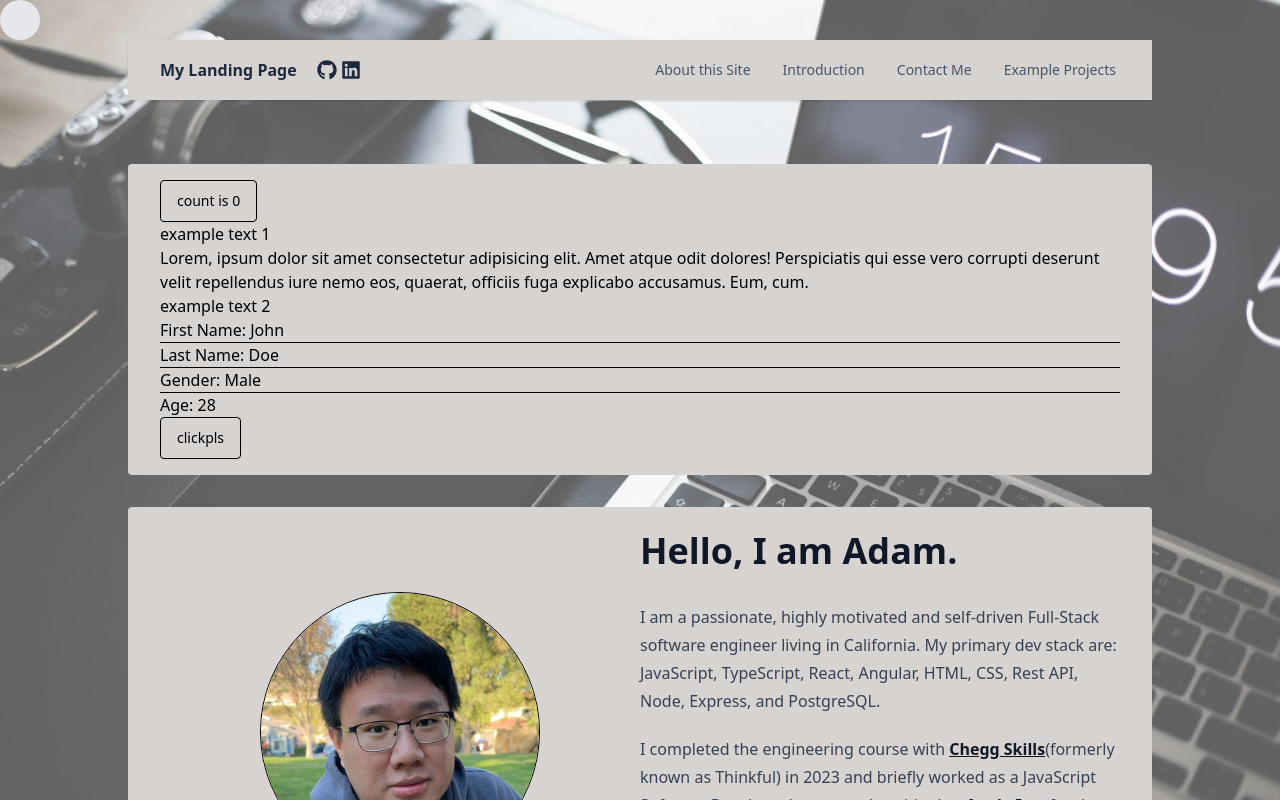
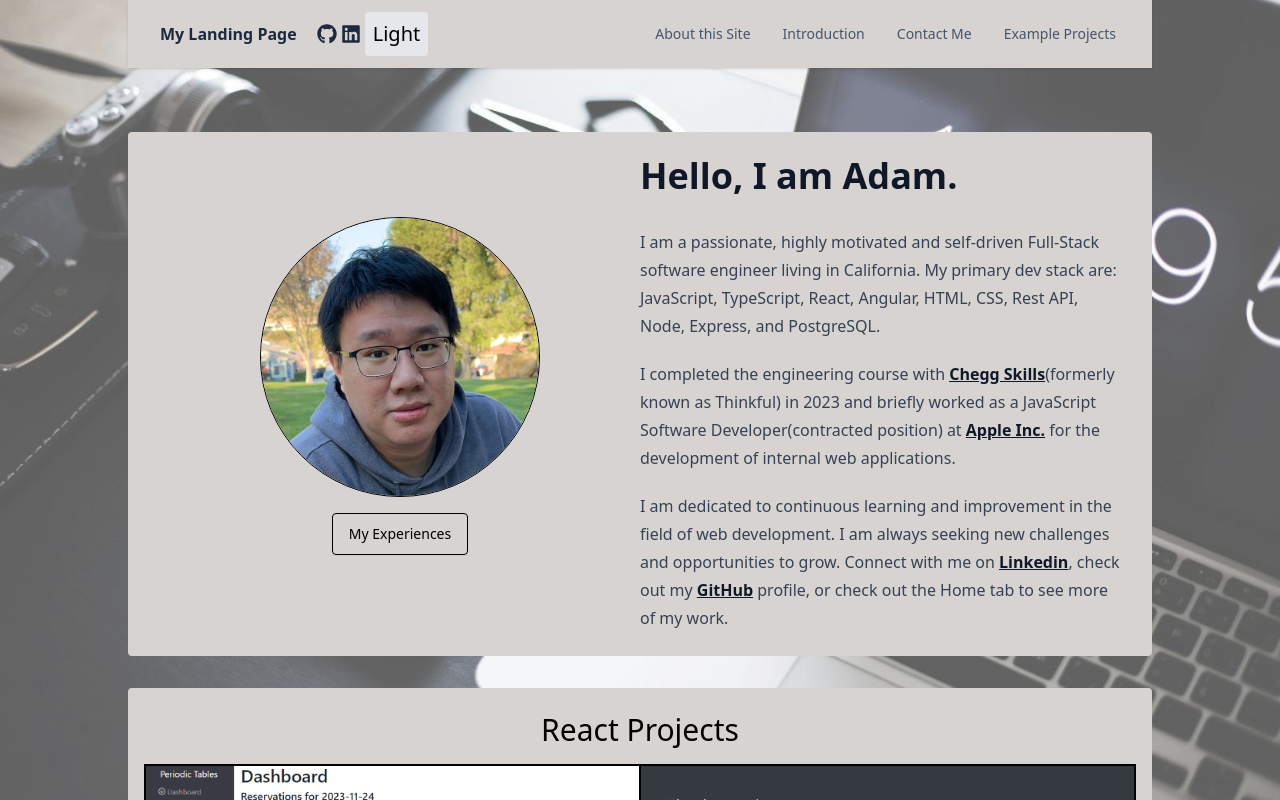
Before and after one commit to adam780930/react-practice, a React (Vite) app: page / in a window 1280 px wide. Shown: the top 800 px of the page. Built offline with nearby package versions, Linux system fonts and the light colour scheme.

Commit message:
updated theme toggle and applied dark theme to all current components

```diff
--- a/src/App.jsx
+++ b/src/App.jsx
@@ -14,11 +14,11 @@ function App() {
   return (
     <div>
       <Background />
-      <ThemeToggle />
       <Navigation />
+
       <div className="py-8"></div>
       <Routes>
-        <Route path="/" element={<Mainpage  />} />
+        <Route path="/" element={<Mainpage />} />
         <Route path="/sub" element={<Submainpage />} />
         <Route path="/example" element={<Examplepage />} />
         <Route path="/contact" element={<Contactpage />} />
--- a/src/components/Navigation.jsx
+++ b/src/components/Navigation.jsx
@@ -1,5 +1,6 @@
 import { Link } from "react-router-dom";
 import Reacticons from "./Reacticons.jsx";
+import ThemeToggle from "./Themetoggle.jsx";
 
 function Navigation() {
   const pages = [
@@ -21,6 +22,7 @@ function Navigation() {
                 </div>
               </Link>
               <Reacticons />
+              <ThemeToggle />
             </div>
             <div className="hidden lg:block">
               <ul className="flex flex-col gap-2 mt-2 mb-4 lg:mb-0 lg:mt-0 lg:flex-row lg:items-center lg:gap-6">
--- a/src/components/Themetoggle.jsx
+++ b/src/components/Themetoggle.jsx
@@ -1,53 +1,20 @@
+import { useState, useEffect } from "react";
+
 function ThemeToggle() {
-  // Example toggle script (include in <head> to prevent FOUC)
-  const toggle = document.getElementById("theme-toggle");
-  const setDark = (isDark) => {
-    document.documentElement.classList.toggle("dark", isDark);
-    localStorage.setItem("color-theme", isDark ? "dark" : "light");
-  };
+  const [theme, setTheme] = useState(localStorage.getItem("theme") || "light");
 
-  // Initial state
-  setDark(
-    localStorage.getItem("color-theme") === "dark" ||
-      (!localStorage.getItem("color-theme") &&
-        window.matchMedia("(prefers-color-scheme: dark)").matches),
-  );
-
-  // Event listener
-  // toggle.addEventListener("click", () =>
-  //   setDark(!document.documentElement.classList.contains("dark")),
-  // );
+  useEffect(() => {
+    document.documentElement.classList.toggle("dark", theme === "dark");
+    localStorage.setItem("theme", theme);
+  }, [theme]);
 
   return (
-    <div>
-      <button
-        id="theme-toggle"
-        className="p-2 rounded-full bg-gray-200 dark:bg-gray-700"
-      >
-        {/* <!-- Sun Icon (for when in dark mode) - initially hidden in light mode --> */}
-        <svg
-          id="theme-toggle-light-icon"
-          className="w-6 h-6 text-gray-800 hidden dark:block"
-          fill="none"
-          stroke="currentColor"
-          viewBox="0 0 24 24"
-          xmlns="http://www.w3.org"
-        >
-          light
-        </svg>
-        {/* <!-- Moon Icon (for when in light mode) - initially hidden in dark mode --> */}
-        <svg
-          id="theme-toggle-dark-icon"
-          className="w-6 h-6 text-gray-800 dark:hidden"
-          fill="none"
-          stroke="currentColor"
-          viewBox="0 0 24 24"
-          xmlns="http://www.w3.org"
-        >
-          dark
-        </svg>
-      </button>
-    </div>
+    <button
+      onClick={() => setTheme(theme === "light" ? "dark" : "light")}
+      className="p-2 rounded bg-gray-200 dark:bg-gray-800 text-black dark:text-white"
+    >
+      {theme === "dark" ? "Dark" : "Light"}
+    </button>
   );
 }
 
--- a/src/pages/Contactpage.jsx
+++ b/src/pages/Contactpage.jsx
@@ -10,14 +10,14 @@ function ContactPage() {
       "service_xtgzfki",
       "template_9ll93ma",
       e.target,
-      "user_kh1diuAotFnI96MCgonLa"
+      "user_kh1diuAotFnI96MCgonLa",
     );
     e.target.reset();
     alert("Thank you for your message!");
   }
 
   return (
-    <div className="bg-stone-block w-full max-w-5xl px-4 py-2 mx-auto bg-stone-300 rounded">
+    <div className="bg-stone-block w-full max-w-5xl px-4 py-2 mx-auto bg-stone-300 text-black rounded dark:bg-black dark:text-white">
       <form className="max-w-full mx-auto" onSubmit={Emailsubmit}>
         <header className="mb-5 my-2 text-center text-3xl">
           <span>Send me an email</span>
--- a/src/pages/Examplepage.jsx
+++ b/src/pages/Examplepage.jsx
@@ -2,7 +2,7 @@ import ExampleProjects from "../components/ExampleProjects.jsx";
 
 function Examplepage() {
   return (
-    <div className="bg-stone-block w-full max-w-5xl px-4 py-2 mx-auto bg-stone-300 rounded">
+    <div className="bg-stone-block w-full max-w-5xl px-4 py-2 mx-auto bg-stone-300 text-black rounded dark:bg-black dark:text-white">
       <ExampleProjects />
     </div>
   );
--- a/src/pages/Introduction.jsx
+++ b/src/pages/Introduction.jsx
@@ -6,7 +6,7 @@ import Buttons from "../components/Button.jsx";
 function Introduction({ handleOpenModal }) {
   return (
     <div>
-      <div className="bg-stone-block w-full max-w-5xl px-4 py-2 mx-auto bg-stone-300 rounded">
+      <div className="bg-stone-block w-full max-w-5xl px-4 py-2 mx-auto bg-stone-300 text-black rounded dark:bg-black dark:text-white">
         <div className="grid grid-cols-2 p-4">
           <div className="m-auto p-auto">
             <img src={Portrait} className="w-70 h-70 rounded-full border"></img>
--- a/src/pages/Mainpage.jsx
+++ b/src/pages/Mainpage.jsx
@@ -4,7 +4,6 @@ import ExampleProjects from "../components/ExampleProjects.jsx";
 import Buttons from "../components/Button.jsx";
 import Experiences from "../components/Experiences.jsx";
 import Modal from "../components/Modal.jsx";
-import Submain from "./Submainpage.jsx";
 
 function Mainpage() {
   const [isModalOpen, setIsModalOpen] = useState(false);
@@ -12,14 +11,9 @@ function Mainpage() {
   return (
     <>
       <div className="pb-8">
-        <div className="bg-stone-block w-full max-w-5xl px-4 py-2 mx-auto bg-stone-300 text-black rounded dark:bg-black dark:text-white">
-          <Submain />
-        </div>
-      </div>
-      <div className="pb-8">
         <Introductions handleOpenModal={handleOpenModal} />
       </div>
-      <div className="bg-stone-block w-full max-w-5xl px-4 py-2 mx-auto bg-stone-300 rounded">
+      <div className="bg-stone-block w-full max-w-5xl px-4 py-2 mx-auto bg-stone-300 text-black rounded dark:bg-black dark:text-white">
         <div>
           <ExampleProjects />
         </div>
--- a/src/pages/Markdownpage.jsx
+++ b/src/pages/Markdownpage.jsx
@@ -3,7 +3,7 @@ import sampleMd from "../components/markdowndocs/Exampletext.md";
 
 function Markdownpage() {
   return (
-    <div className="bg-stone-block w-full max-w-5xl p-4 mx-auto bg-stone-300 rounded text-center">
+    <div className="bg-stone-block w-full max-w-5xl px-4 py-2 mx-auto bg-stone-300 text-black rounded dark:bg-black dark:text-white text-center">
       <Markdown>{sampleMd}</Markdown>
     </div>
   );
```
